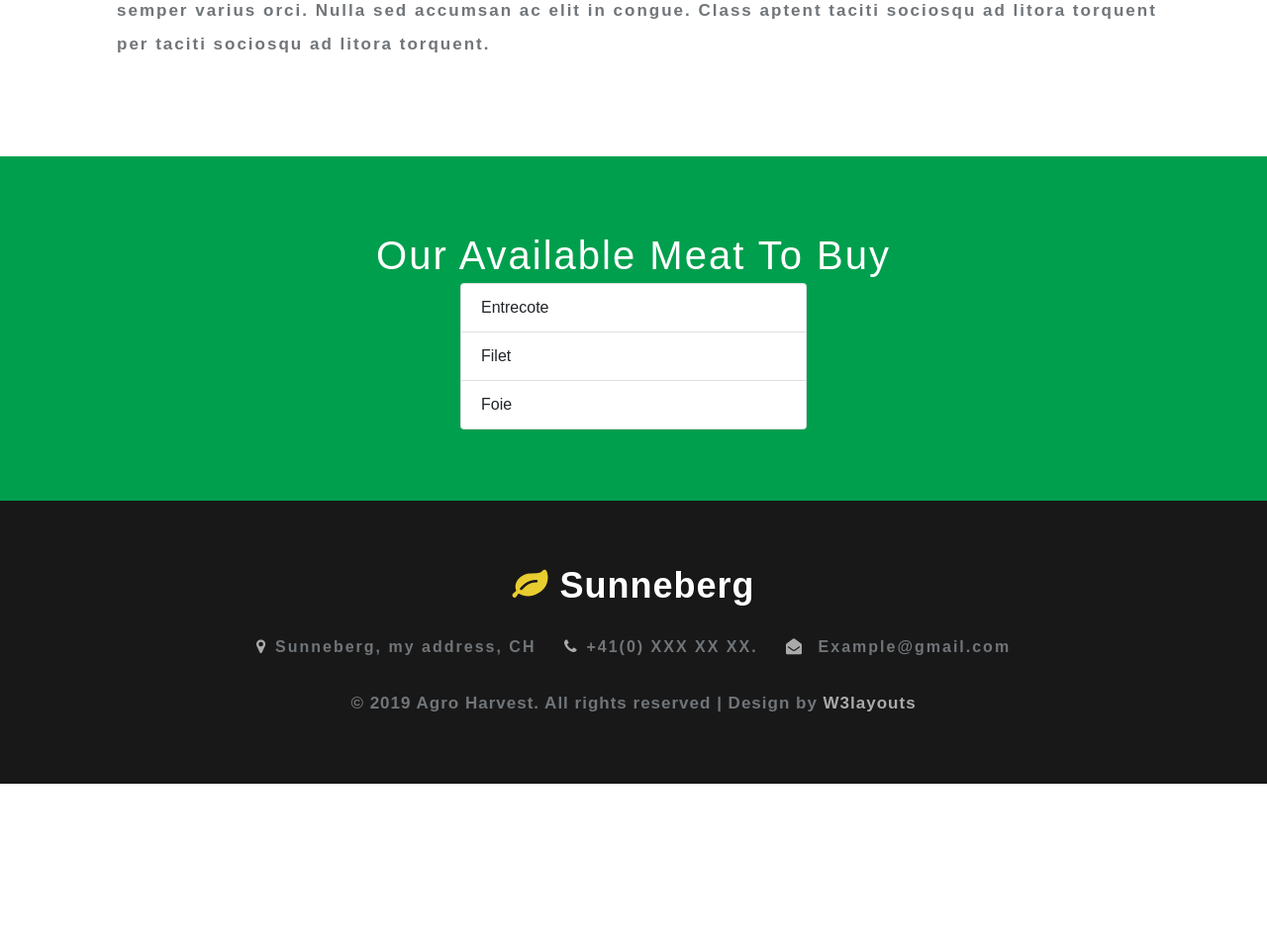
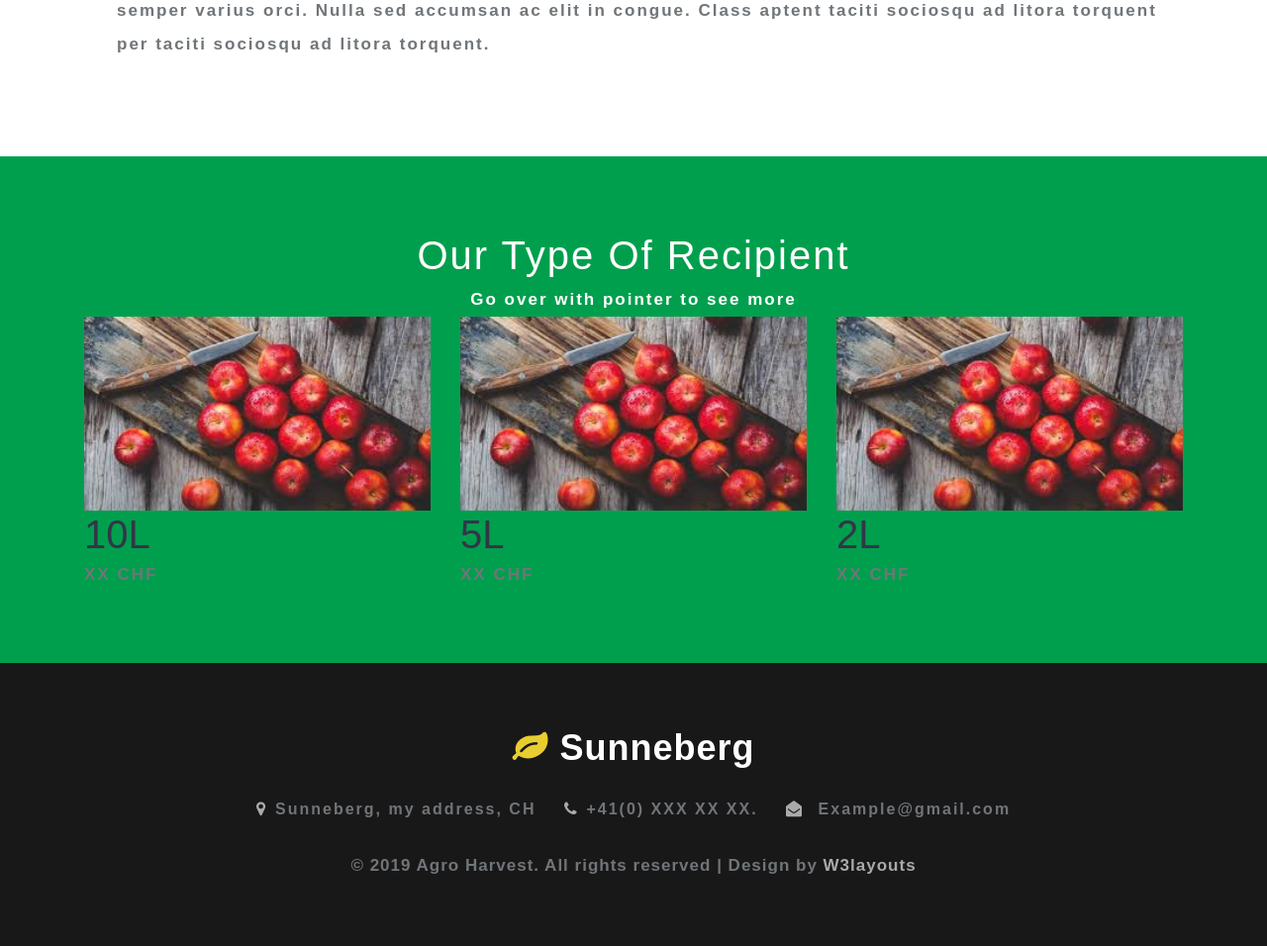
Before and after one commit to Baptiste68/Sunneberg, a Django app: page /sunneberg/apple/ in a window 1280 px wide. Shown: the part 1105-2061 px from the top of the page at 99% size. Before the commit the page ends 1897 px from the top, so only its background shows below. Run offline with Django 3.2, Linux system fonts and the light colour scheme; some libraries are stand-ins or nearby versions; some web fonts are replaced.

Commit message:
Init. Version 0.1

```diff
--- a/sunneberg/templates/sunneberg/apple.html
+++ b/sunneberg/templates/sunneberg/apple.html
@@ -35,34 +35,59 @@
 <!-- //cow pix -->
 
 
-<!-- Meat stock -->
+<!-- Apple juice -->
 <div class="abt_bottom py-md-5">
 	<div class="container py-md-4 py-5">
 		<div class="row">
             <div class="col-md-2"></div>
 			<div class="col-md-8">
-				<h4 class="abt-text text-capitalize"><center>Our available meat to buy</center>	</h4>
+                <h4 class="abt-text text-capitalize" style="text-align: center;">Our type of recipient</h4>
+                <p style="color: white; text-align: center;">Go over with pointer to see more</p>
             </div>
 			<div class="col-md-2"></div>
 
-			<div class="col-md-4"></div>
 			<div class="col-md-4">
-				<ul class="list-group">
-					<li class="list-group-item d-flex justify-content-between align-items-center">
-					Entrecote
-					</li>
-					<li class="list-group-item d-flex justify-content-between align-items-center">
-					Filet
-					</li>
-					<li class="list-group-item d-flex justify-content-between align-items-center">
-					Foie
-					</li>
-			  	</ul>
-			</div>
-			<div class="col-md-4"></div>
+                <div class="flip-card">
+                    <div class="flip-card-inner">
+                      <div class="flip-card-front">
+                        <img src="{% static 'images/apple.jpg' %}" alt="Avatar" style="float:left;width:100%;height:100%;object-fit:cover;">
+                      </div>
+                      <div class="flip-card-back">
+                        <h1>10L</h1>
+                        <p>XX CHF</p>
+                      </div>
+                    </div>
+                  </div>
+            </div>
+            <div class="col-md-4">
+                <div class="flip-card">
+                    <div class="flip-card-inner">
+                      <div class="flip-card-front">
+                        <img src="{% static 'images/apple.jpg' %}" alt="Avatar" style="float:left;width:100%;height:100%;object-fit:cover;">
+                      </div>
+                      <div class="flip-card-back">
+                        <h1>5L</h1>
+                        <p>XX CHF</p>
+                      </div>
+                    </div>
+                  </div>
+            </div>
+			<div class="col-md-4">
+                <div class="flip-card">
+                    <div class="flip-card-inner">
+                      <div class="flip-card-front">
+                        <img src="{% static 'images/apple.jpg' %}" alt="Avatar" style="float:left;width:100%;height:100%;object-fit:cover;">
+                      </div>
+                      <div class="flip-card-back">
+                        <h1>2L</h1>
+                        <p>XX CHF</p>
+                      </div>
+                    </div>
+                  </div>
+            </div>
 		</div>
 	</div>
 </div>
-<!-- //about bottom -->
+<!-- //Appel juice -->
 
 {% endblock %}
```
Also changed, not shown: sunneberg/static/css/flip_css.css (added, +44 -0 lines).
